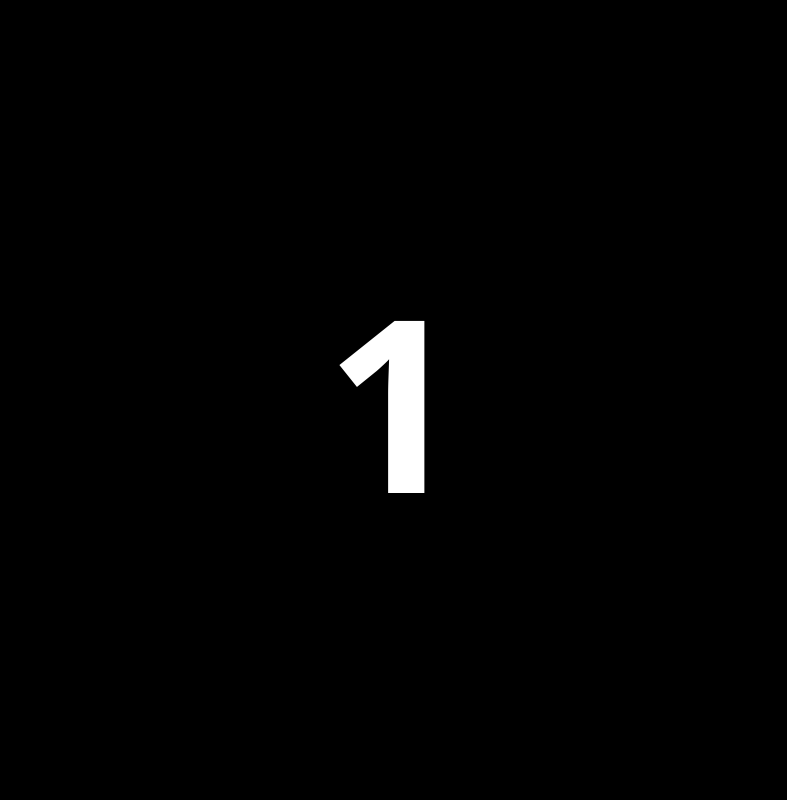
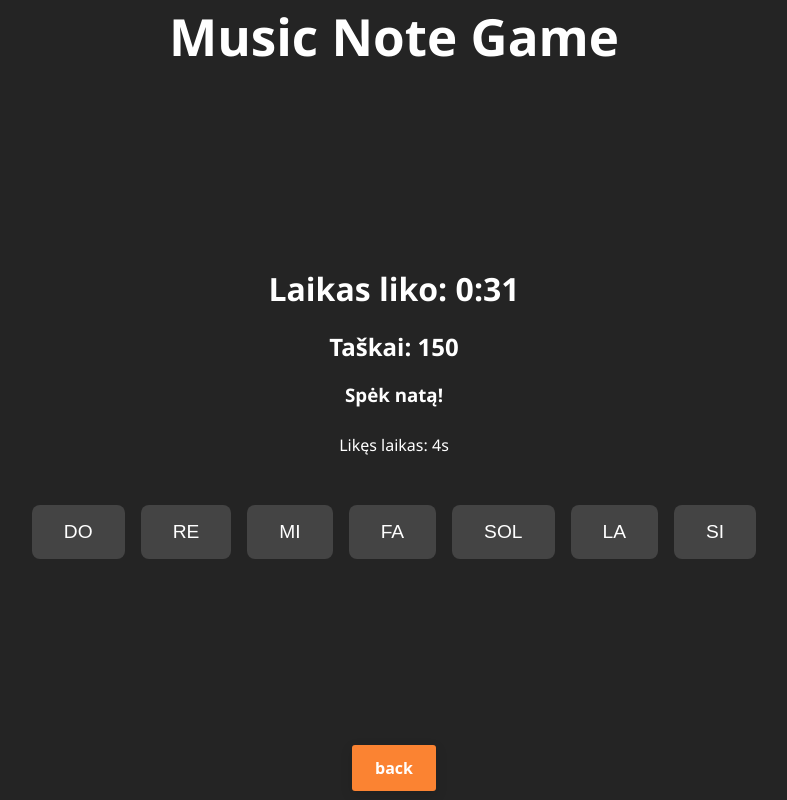
Before and after one commit to NeLagina/NoteGames, a React (Vite) app: page / in a window 1280 px wide. Both pictures are taken after a click on the button "Žaisti". Shown: the whole page, without its empty margins (246-1033 px from the left). Built offline with nearby package versions, Linux system fonts and the light colour scheme; no server answers.

Commit message:
shit version but it works you know

```diff
--- a/src/App.css
+++ b/src/App.css
@@ -8,12 +8,6 @@
 }
 
 
-.select {
-  padding: 1%;
-  margin: 1%;
-  margin-top: auto;
-  font-size: 100%;
-}
 .title {
   font-size: 3.2em;
   line-height: 1.1;
--- a/src/App.tsx
+++ b/src/App.tsx
@@ -12,11 +12,11 @@ function App() {
     <>
       <main>
         <h1 className='title'>Music Note Game</h1>
-
+        {UI === "play" ? <Gameone /> : null}
         {UI === "" ? (
           <button className="button-5" role="button" onClick={(function () { setUI("play") })}>Žaisti</button>
         ): <button className="button-5" role="button" onClick={(function () { setUI("") })}>back</button>}
-        {UI === "play" ? <Gameone /> : null}
+
       </main>
     </>
   )
--- a/src/Gameon.css
+++ b/src/Gameon.css
@@ -1,17 +1,73 @@
+body {
+  margin: 0;
+  font-family: 'Segoe UI', sans-serif;
+  color: #fff;
+}
+
 .overlay {
-    position: fixed;
-    top: 0px;
-    left: 0px;
-    width: 100%;
-    height: 100%;
-    background-color: black;
-    z-index: 1000;
-    display: flex;
-    justify-content: center;
-    align-items: center;
-    color: white;
+  display: flex;
+  flex-direction: column;
+  align-items: center;
+  justify-content: center;
+  padding: 2rem;
+  min-height: 76vh;
+  text-align: center;
+}
+
+h1, h2, h3 {
+  margin: 0.5rem 0;
 }
 
 .timer {
-    font-size: 1500%;
+  font-size: 2.5rem;
+  color: #ff4c4c;
+  animation: pulse 1s infinite;
 }
+
+@keyframes pulse {
+  0% { transform: scale(1); }
+  50% { transform: scale(1.1); }
+  100% { transform: scale(1); }
+}
+
+.buttons {
+  display: flex;
+  flex-wrap: wrap;
+  justify-content: center;
+  gap: 1rem;
+  margin-top: 2rem;
+}
+
+button {
+  background: #444;
+  border: none;
+  padding: 1rem 2rem;
+  font-size: 1.2rem;
+  color: #fff;
+  border-radius: 8px;
+  transition: background 0.3s ease;
+  cursor: pointer;
+}
+
+button:hover {
+  background: #666;
+}
+
+.death-screen {
+  color: #ff4c4c;
+  font-size: 2rem;
+  animation: shake 0.5s infinite;
+}
+
+@keyframes shake {
+  0% { transform: translateX(0); }
+  25% { transform: translateX(-5px); }
+  50% { transform: translateX(5px); }
+  75% { transform: translateX(-5px); }
+  100% { transform: translateX(0); }
+}
+.last-note {
+  margin-top: 1rem;
+  font-size: 1.2rem;
+  color: #ccc;
+}
--- a/src/Gameone.tsx
+++ b/src/Gameone.tsx
@@ -8,17 +8,31 @@ import notesF from "./assets/sound/notes/f.mp3";
 import notesLa from "./assets/sound/notes/la.mp3";
 import notesMi from "./assets/sound/notes/mi.mp3";
 import notesRe from "./assets/sound/notes/re.mp3";
+import notesSol from "./assets/sound/notes/sol.mp3";
 
-function Blackoverlay(props:{ children : any }) {
+function Blackoverlay(props: { children: any }) {
   return <div className="overlay">{props.children}</div>;
 }
 
+const sleep = (ms: number) => new Promise((r) => setTimeout(r, ms));
+
+function DeathScreen() {
+  return (
+    <>
+      <h1>Mirei :(</h1>
+      <p>Laikas baigėsi!</p>
+    </>
+  );
+}
 
 function App() {
+  const [gameTime, setGameTime] = useState(35);
+  const [roundTime, setRoundTime] = useState(0);
+  const [score, setScore] = useState(150);
+  const [mode, setMode] = useState<"Start" | "Guess" | "Death">("Start");
+  const [currentNote, setCurrentNote] = useState<{ play: () => void; label: string } | null>(null);
+  const [lastNoteLabel, setLastNoteLabel] = useState<string | null>(null);
 
-
-  const [timer, setTimer] = useState(3);
-  const [content, setContent] = useState("");
 
   const [playC] = useSound(notesC);
   const [playDo] = useSound(notesDo);
@@ -26,36 +40,106 @@ function App() {
   const [playLa] = useSound(notesLa);
   const [playMi] = useSound(notesMi);
   const [playRe] = useSound(notesRe);
+  const [playSol] = useSound(notesSol);
 
   const notes = [
-    { play: playC, label: "c " },
-    { play: playF, label: "f" },
-    { play: playDo, label: "do" },
-    { play: playLa, label: "la" },
-    { play: playMi, label: "mi" },
-    { play: playRe, label: "re" },
+    { play: playDo, label: "Do" },
+    { play: playRe, label: "Re" },
+    { play: playMi, label: "Mi" },
+    { play: playF, label: "Fa" },
+    { play: playSol, label: "Sol" },
+    { play: playLa, label: "La" },
+    { play: playC, label: "Si" },
+
   ];
 
+  // Game timer
   useEffect(() => {
-    const interval = setInterval(() => {
-      setTimer((prev) => prev - 1);
-    }, 1000);
-    return () => clearInterval(interval);
-  }, []);
+    if (gameTime > 0 && mode !== "Death") {
+      const interval = setInterval(() => {
+        setGameTime((prev) => prev - 1);
+      }, 1000);
+      return () => clearInterval(interval);
+    } else if (gameTime <= 0) {
+      setMode("Death");
+    }
+  }, [gameTime, mode]);
+
+  // Round timer
+  useEffect(() => {
+    if (roundTime > 0 && mode === "Guess") {
+      const interval = setInterval(() => {
+        setRoundTime((prev) => prev - 1);
+      }, 1000);
+      return () => clearInterval(interval);
+    } else if (roundTime === 0 && mode === "Guess") {
+      setScore((prev) => prev - 50);
+      nextRound();
+    }
+  }, [roundTime, mode]);
 
   useEffect(() => {
-    if (timer === 0 && content === "") {
-      const item = notes[Math.floor(Math.random() * notes.length)];
-      item.play();
-      setContent(item.label);
+    const startGame = async () => {
+      if (mode === "Start") {
+        await sleep(1000);
+        nextRound();
+      }
+    };
+    startGame();
+  }, [mode]);
+
+  const nextRound = () => {
+    if (currentNote) {
+      setLastNoteLabel(currentNote.label);
     }
-  }, [timer, content]);
+    const note = notes[Math.floor(Math.random() * notes.length)];
+    setCurrentNote(note);
+    note.play();
+    setRoundTime(5);
+    setMode("Guess");
+  };
+
+  const handleGuess = (label: string) => {
+    if (!currentNote) return;
+    if (label === currentNote.label) {
+      setScore((prev) => prev + 100);
+    } else {
+      setScore((prev) => prev - 50);
+    }
+    nextRound();
+  };
+  useEffect(() => {
+    if (gameTime > 0 && mode !== "Death") {
+      const interval = setInterval(() => {
+        setGameTime((prev) => prev - 1);
+      }, 1000);
+      return () => clearInterval(interval);
+    }
+  }, [gameTime, score, mode]);
 
   return (
     <Blackoverlay>
-      <h1 className={timer > 0 ? "timer" : ""}>
-        {timer > 0 ? timer : content}
-      </h1>
+      {mode === "Death" ? (
+        <DeathScreen />
+      ) : (
+        <>
+          <h1>Laikas liko: {Math.floor(gameTime / 60)}:{(gameTime % 60).toString().padStart(2, "0")}</h1>
+          {lastNoteLabel && (
+            <p className="last-note">Paskutinė nata buvo: <strong>{lastNoteLabel.toUpperCase()}</strong></p>
+          )}
+          <h2>Taškai: {score}</h2>
+          <h3>Spėk natą!</h3>
+          <p>Likęs laikas: {roundTime}s</p>
+
+          <div className="buttons">
+            {notes.map((note) => (
+              <button key={note.label} onClick={() => handleGuess(note.label)}>
+                {note.label.toUpperCase()}
+              </button>
+            ))}
+          </div>
+        </>
+      )}
     </Blackoverlay>
   );
 }
```
Also changed, not shown: 1 other file (tests, documents, lock files or other folders).
